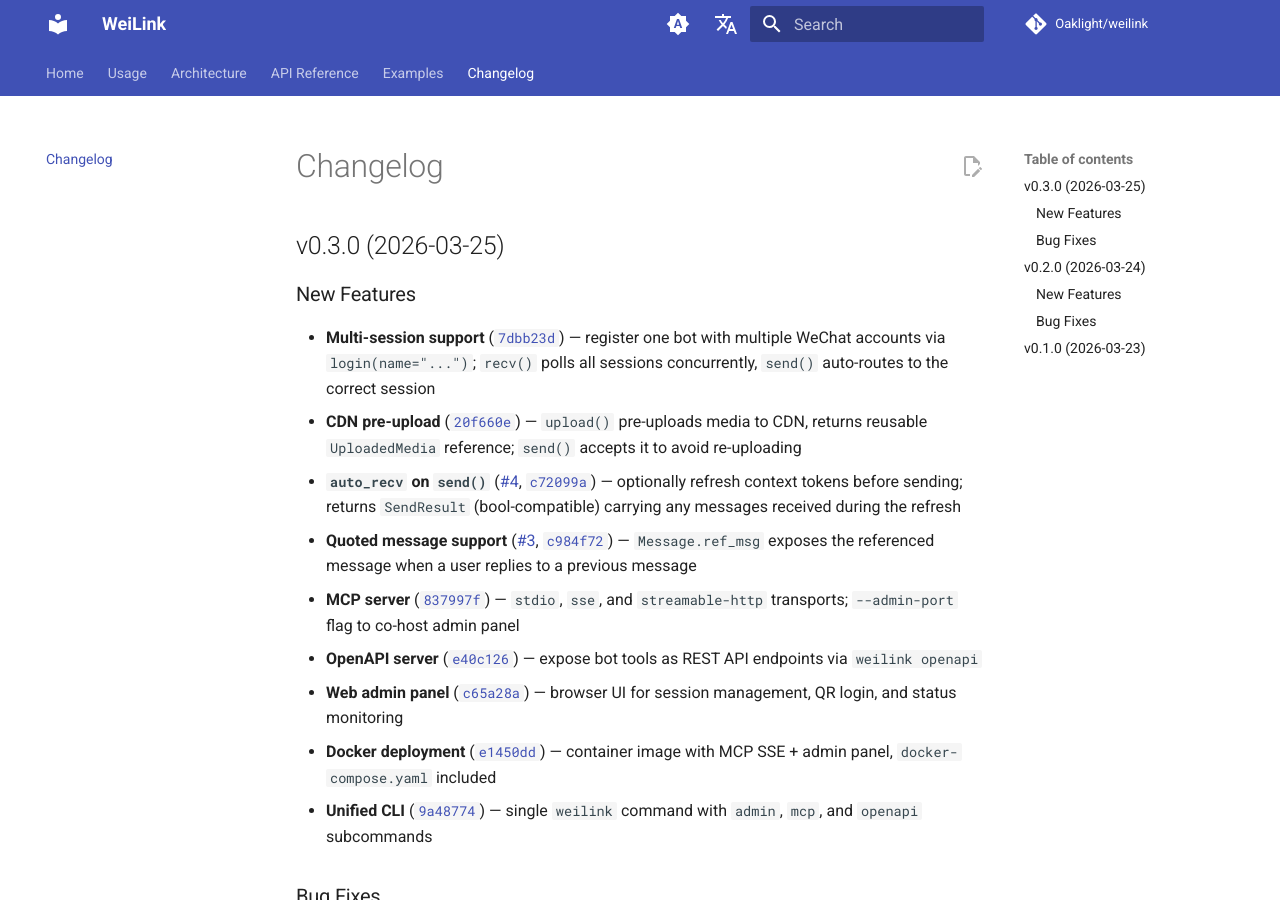
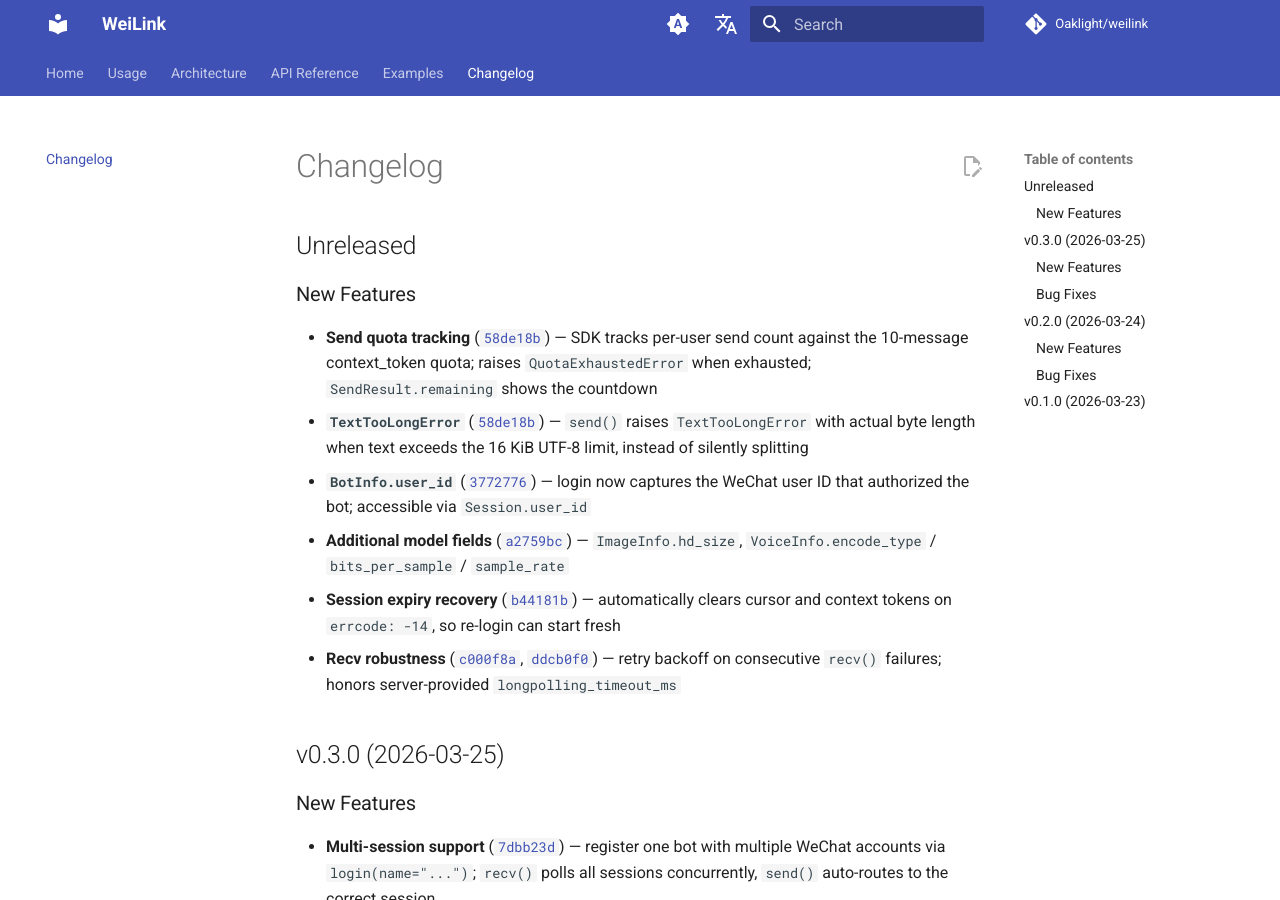
Before and after one commit to Oaklight/weilink, an MkDocs documentation site: the page built from docs/changelog.md, in a window 1280 px wide and 900 px high. Built offline with MkDocs 1.6.1 and Material for MkDocs 9.7.7, drawn with Linux system fonts in a browser that asks for light colours; comment, search, counter and statistics services are not loaded.

Commit message:
Add Unreleased section to changelog

```diff
--- a/docs/changelog.md
+++ b/docs/changelog.md
@@ -1,4 +1,15 @@
 # Changelog
+
+## Unreleased
+
+### New Features
+
+- **Send quota tracking** ([`58de18b`](https://github.com/Oaklight/weilink/commit/58de18b)) — SDK tracks per-user send count against the 10-message context_token quota; raises `QuotaExhaustedError` when exhausted; `SendResult.remaining` shows the countdown
+- **`TextTooLongError`** ([`58de18b`](https://github.com/Oaklight/weilink/commit/58de18b)) — `send()` raises `TextTooLongError` with actual byte length when text exceeds the 16 KiB UTF-8 limit, instead of silently splitting
+- **`BotInfo.user_id`** ([`3772776`](https://github.com/Oaklight/weilink/commit/3772776)) — login now captures the WeChat user ID that authorized the bot; accessible via `Session.user_id`
+- **Additional model fields** ([`a2759bc`](https://github.com/Oaklight/weilink/commit/a2759bc)) — `ImageInfo.hd_size`, `VoiceInfo.encode_type` / `bits_per_sample` / `sample_rate`
+- **Session expiry recovery** ([`b44181b`](https://github.com/Oaklight/weilink/commit/b44181b)) — automatically clears cursor and context tokens on `errcode: -14`, so re-login can start fresh
+- **Recv robustness** ([`c000f8a`](https://github.com/Oaklight/weilink/commit/c000f8a), [`ddcb0f0`](https://github.com/Oaklight/weilink/commit/ddcb0f0)) — retry backoff on consecutive `recv()` failures; honors server-provided `longpolling_timeout_ms`
 
 ## v0.3.0 (2026-03-25)
 
```
